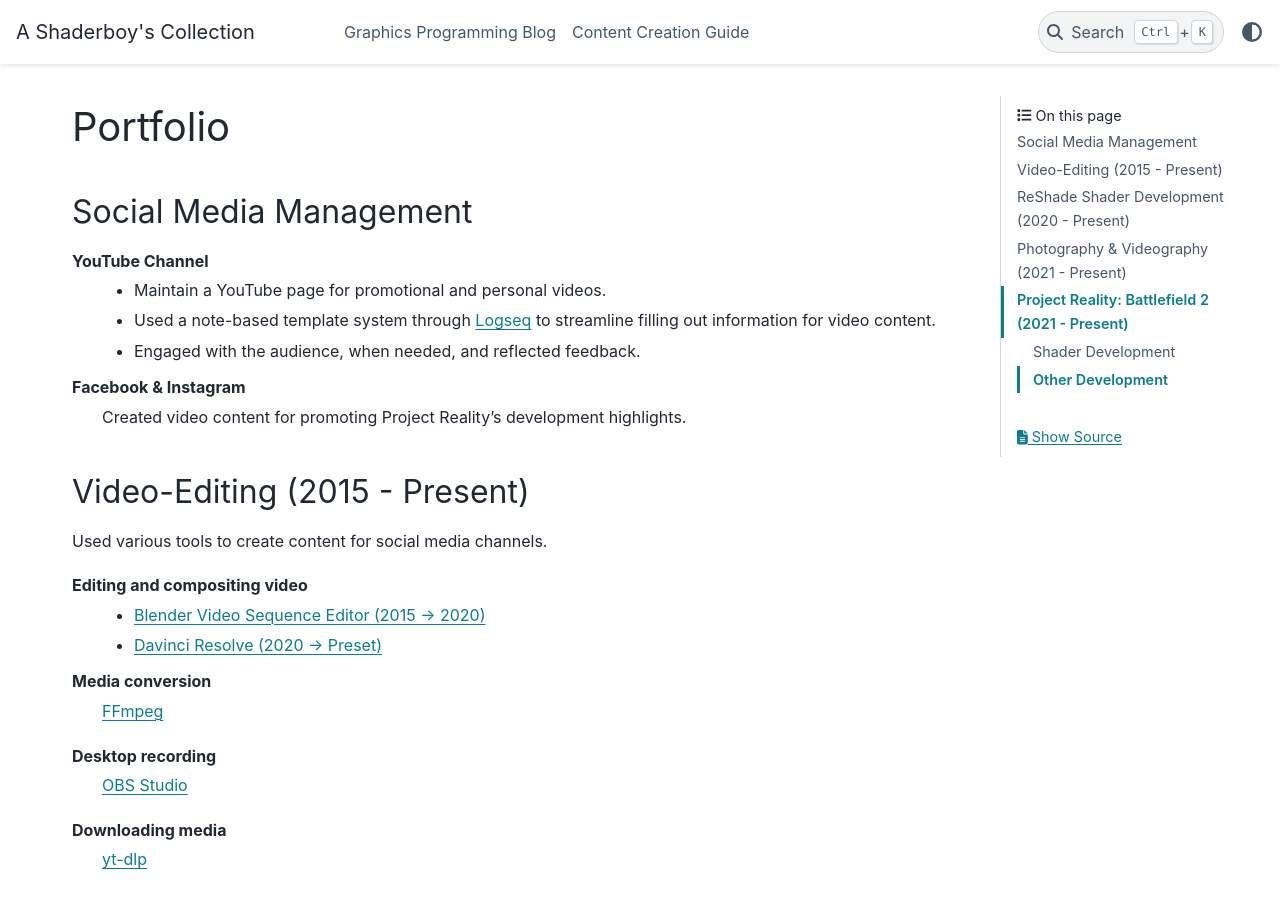
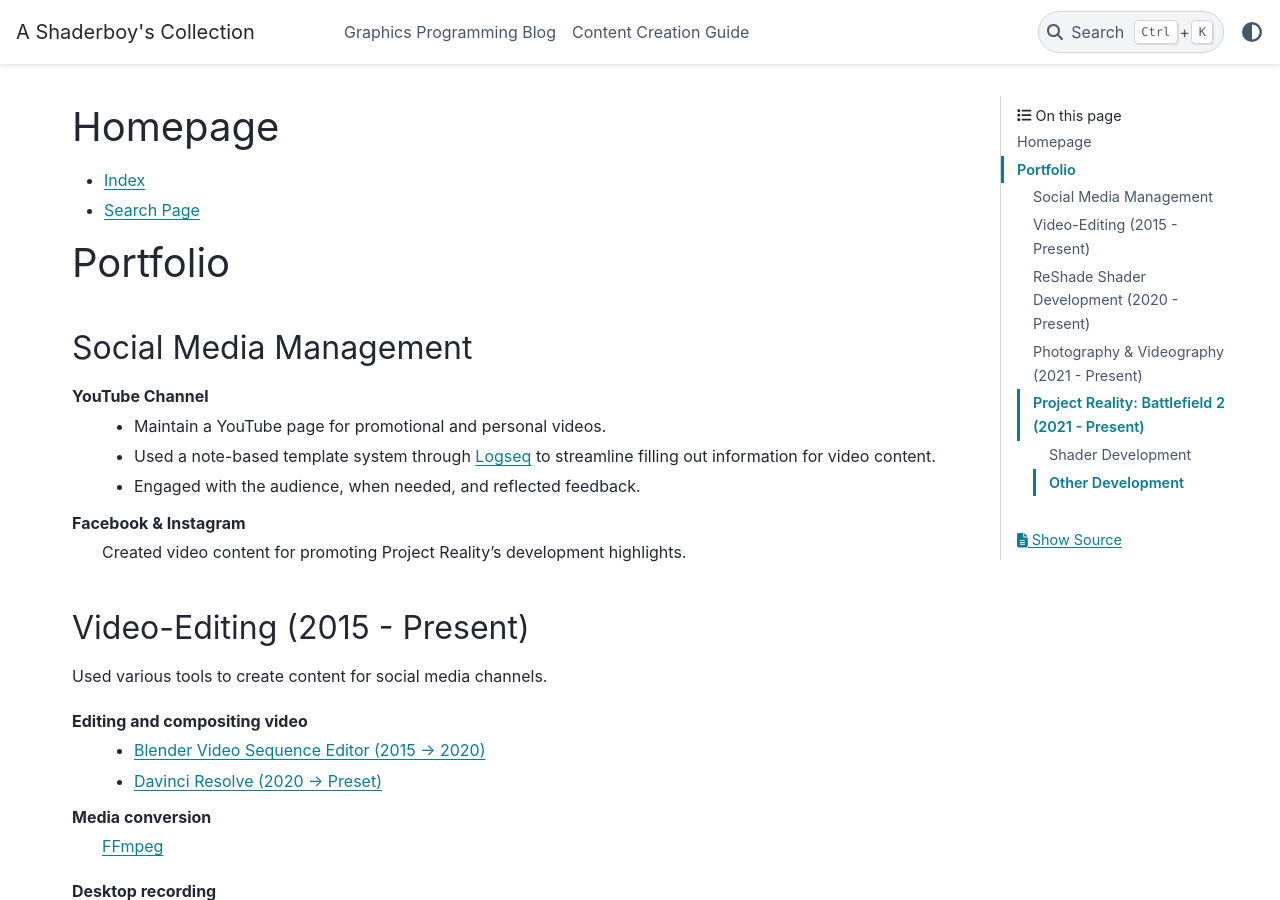
Before and after one commit to papadanku/papadanku.github.io, a Sphinx documentation site: the page built from doc/index.rst, in a window 1280 px wide and 900 px high. Built offline with Sphinx 7.4.7 and the PyData theme 0.15.4, drawn with Linux system fonts in a browser that asks for light colours.

Commit message:
Add index and search page

```diff
--- a/doc/index.rst
+++ b/doc/index.rst
@@ -1,3 +1,9 @@
+
+Homepage
+========
+
+* :ref:`genindex`
+* :ref:`search`
 
 Portfolio
 =========
```
